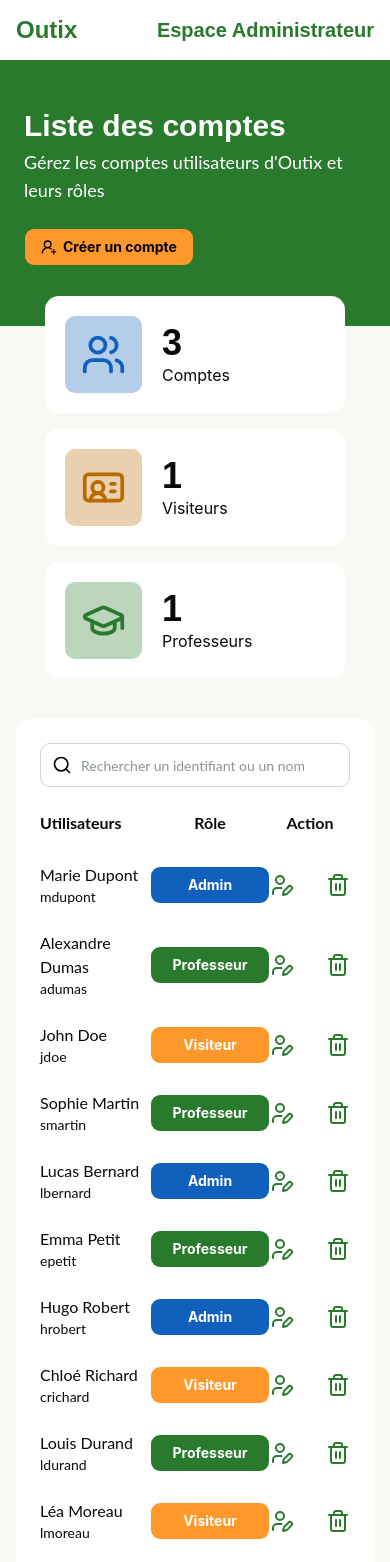
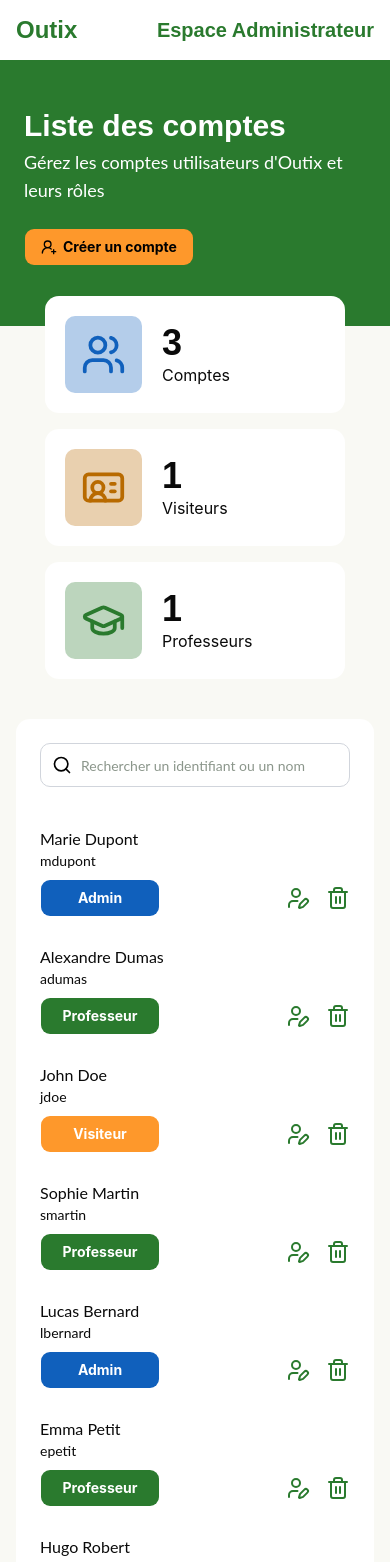
Before and after one commit to Linkaly31/SAE_Outix, a Next.js app in the folder outix/: page /administration in a window 390 px wide. Shown: the top 1562 px of the page. Built offline with nearby package versions, Linux system fonts and the light colour scheme.

Commit message:
Feat : Fix userList responsive

```diff
--- a/outix/src/components/administration/userList.tsx
+++ b/outix/src/components/administration/userList.tsx
@@ -1,4 +1,3 @@
-
 "use client"
 
 import { useState } from "react"
@@ -22,7 +21,7 @@ export type Account = {
   role: keyof typeof roleVariants
 }
 
-// Données temporaires
+// Temporary data
 const initialAccounts: Account[] = [
   { name: "Marie Dupont", username: "mdupont", role: "Admin" },
   { name: "Alexandre Dumas", username: "adumas", role: "Professeur" },
@@ -100,24 +99,25 @@ export function UserList() {
         />
 
         <div className="mt-6">
-          <table className="w-full text-left font-body">
-            <thead>
+          <table className="w-full text-left font-body md:table-fixed">
+            <thead className="hidden md:table-header-group">
               <tr>
                 <th className="pb-4 font-bold">Utilisateurs</th>
-                <th className="pb-4 text-center font-bold">Rôle</th>
-                <th className="pb-4 text-center font-bold">Action</th>
+                <th className="w-64 pb-4 text-center font-bold">Rôle</th>
+                <th className="w-40 pb-4 text-center font-bold">Action</th>
               </tr>
             </thead>
 
             <tbody>
+              {/* Below md, each row is a grid : user on top, role and actions below */}
               {pageAccounts.map((account) => (
-                <tr key={account.username}>
-                  <td className="py-3">
+                <tr key={account.username} className="grid grid-cols-[1fr_auto] items-center md:table-row">
+                  <td className="col-span-2 pb-2 pt-4 md:py-3 md:pr-4">
                     <p>{account.name}</p>
                     <p className="text-sm">{account.username}</p>
                   </td>
 
-                  <td className="py-3 text-center">
+                  <td className="pb-3 md:py-3 md:text-center">
                     <Button
                       variant={roleVariants[account.role]}
                       className="w-30"
@@ -126,8 +126,8 @@ export function UserList() {
                     </Button>
                   </td>
 
-                  <td className="py-3">
-                    <div className="flex justify-center gap-8 text-[#2A7A2E]">
+                  <td className="pb-3 md:py-3">
+                    <div className="flex justify-center gap-4 text-[#2A7A2E] md:gap-8">
                       <button
                         type="button"
                         aria-label={`Modifier ${account.name}`}
```
